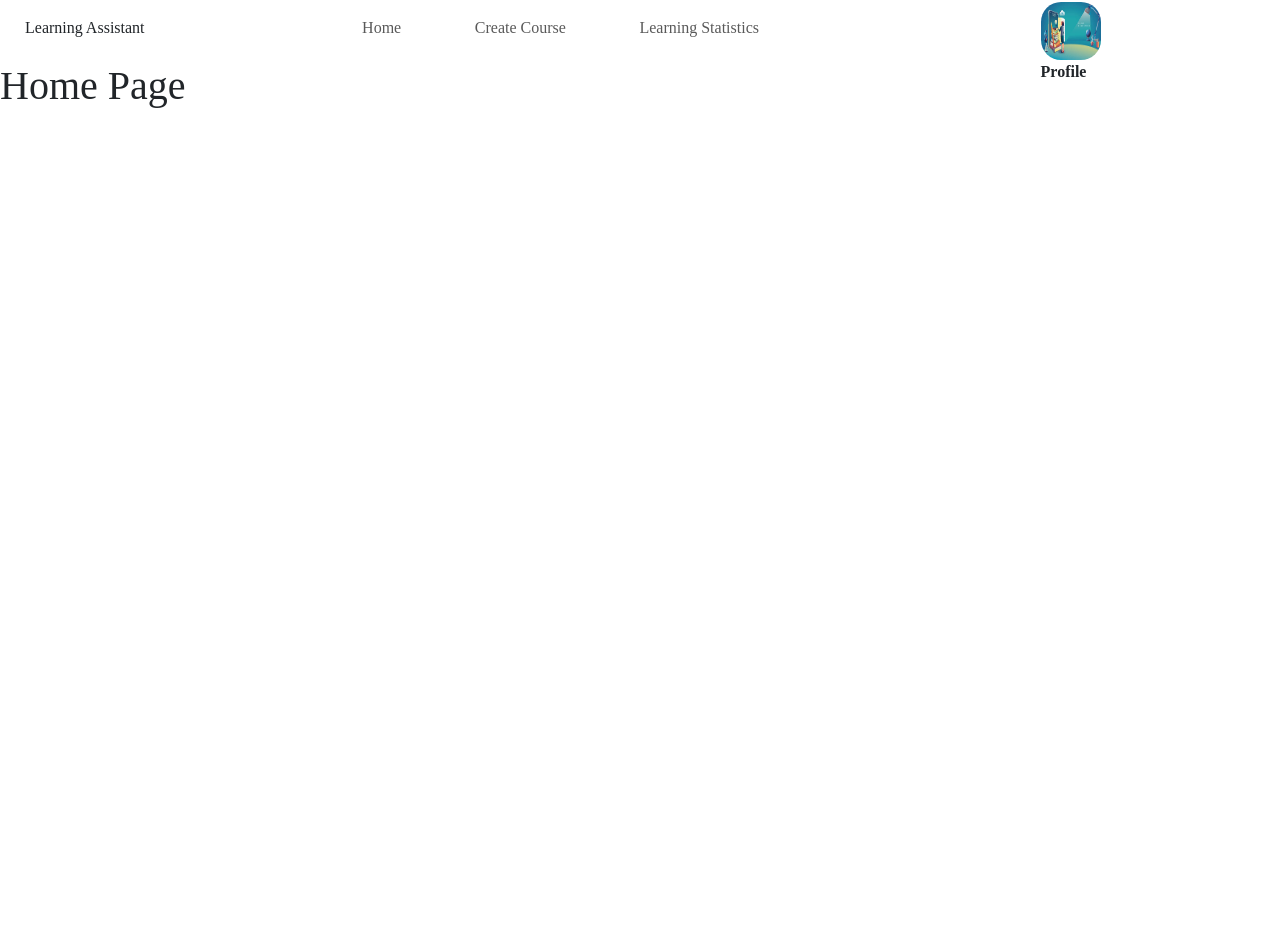
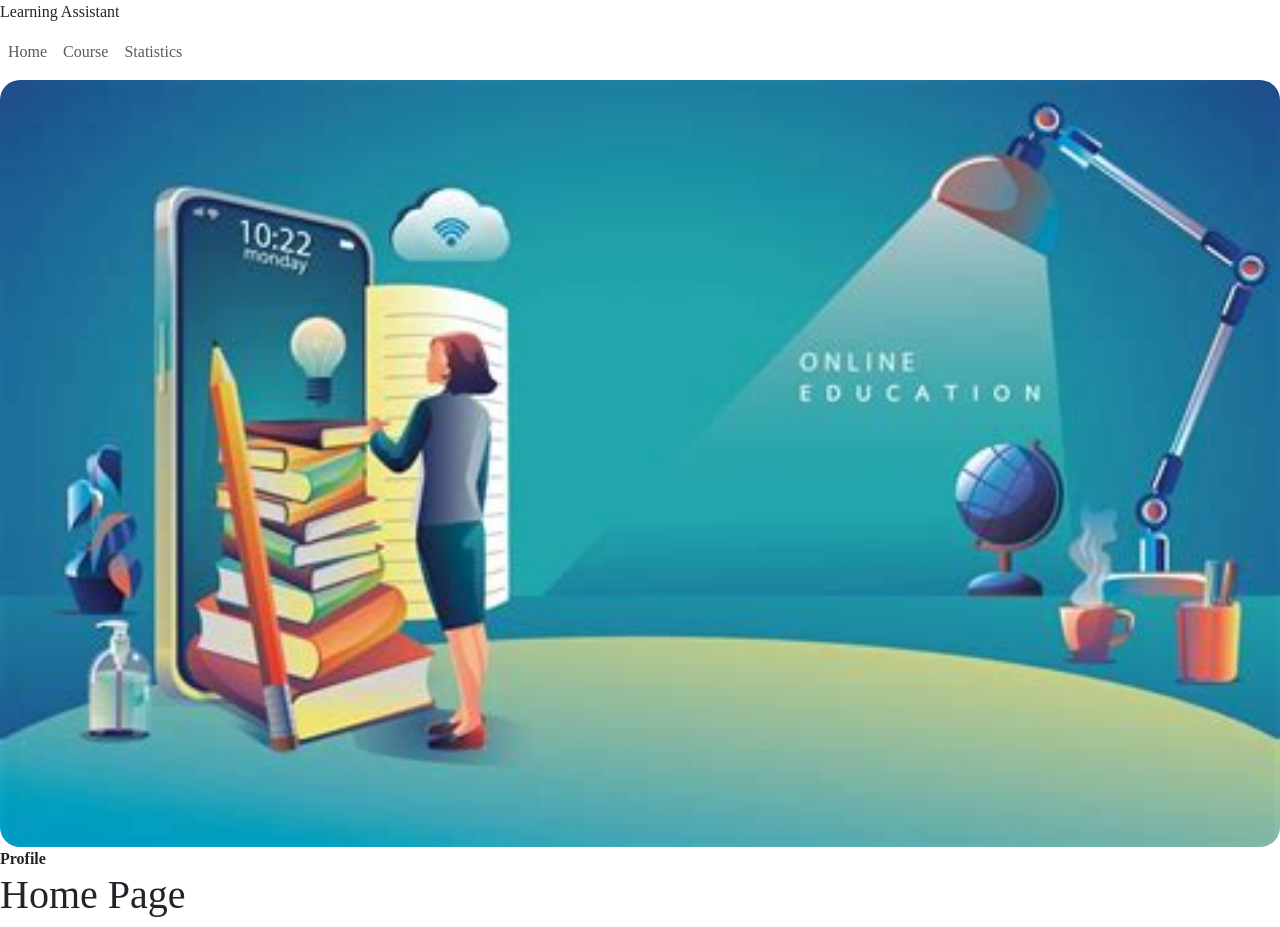
Before and after one commit to Red-stevo/E-LearningHub, a React (Vite) app in the folder student-learning-assistant/: page /student-assistant/learn/main in a window 1280 px wide. Before the commit the page ends 800 px from the top, so only its background shows below. Built offline with nearby package versions, Linux system fonts and the light colour scheme; sample sign-in values are in the browser's storage.

Commit message:
Commit message >>>>> styling the page <<<<<

```diff
--- a/student-learning-assistant/src/AppPages/Component/MainHeader.jsx
+++ b/student-learning-assistant/src/AppPages/Component/MainHeader.jsx
@@ -2,13 +2,13 @@ import {Nav, Navbar} from "react-bootstrap";
 import './../Styles/mainPage.css'
 import {Outlet} from "react-router";
 import "./../Styles/mainPage.css"
-import image from './../Images/logo.svg'
 import {ProfileImage} from "./ProfileImage.jsx";
 export const MainHeader = () => {
     return (<>
         <div className={"main-header"}>
 
             <div className={"main-title"}>Learning Assistant</div>
+            <div className={"nav-profile"}>
 
             <div className={"nav-holder"}>
                 <Navbar expand="sm">
@@ -16,13 +16,15 @@ export const MainHeader = () => {
                     <Navbar.Collapse id="navbarScroll">
                         <Nav navbarScroll className={"main-navbar"}>
                             <Nav.Link href={"/student-assistant/learn/main"}>Home</Nav.Link>
-                            <Nav.Link href={"/student-assistant/learn/add/course"}> Create Course</Nav.Link>
-                            <Nav.Link href={"/student-assistant/learn/statistics"}>Learning Statistics</Nav.Link>
+                            <Nav.Link href={"/student-assistant/learn/add/course"}> Course</Nav.Link>
+                            <Nav.Link href={"/student-assistant/learn/statistics"}> Statistics</Nav.Link>
                         </Nav>
                     </Navbar.Collapse>
                 </Navbar>
             </div>
-            <ProfileImage />
+
+                <ProfileImage />
+            </div>
         </div>
         <div>
             <Outlet/>
--- a/student-learning-assistant/src/AppPages/Styles/mainPage.css
+++ b/student-learning-assistant/src/AppPages/Styles/mainPage.css
@@ -1,41 +1,3 @@
-
-.main-header {
-    display: flex;
-    justify-content: start;
-    gap: 10%;
-    width: 100%;
-}
-
-.main-title, .profile {
-    margin-left: 25px;
-    padding-top: 16px;
-}
-.nav-holder {
-    width: 50%;
-    margin: 0 !important;
-}
-
-.main-navbar {
-    display: flex;
-    justify-content: center;
-    gap: 10%;
-}
-
-.main-navbar {
-    width: 90%;
-}
-
-.profile-component {
-    margin-top: 2px;
-}
-
-.profile-image {
-    display: flex;
-    justify-content: center;
-    width: 60px;
-    height: 96%;
-}
-
 .profile-title {
     font-weight: bolder;
     font-family: "Noto Sans Condensed Light", ui-rounded;
@@ -44,15 +6,3 @@
 .image {
     border-radius: 20px;
 }
-
-
-
-
-/*
-
-@media screen and (max-width: 922px){
-    .nav-title {
-        background-color: red
-    }
-}
-*/
```
